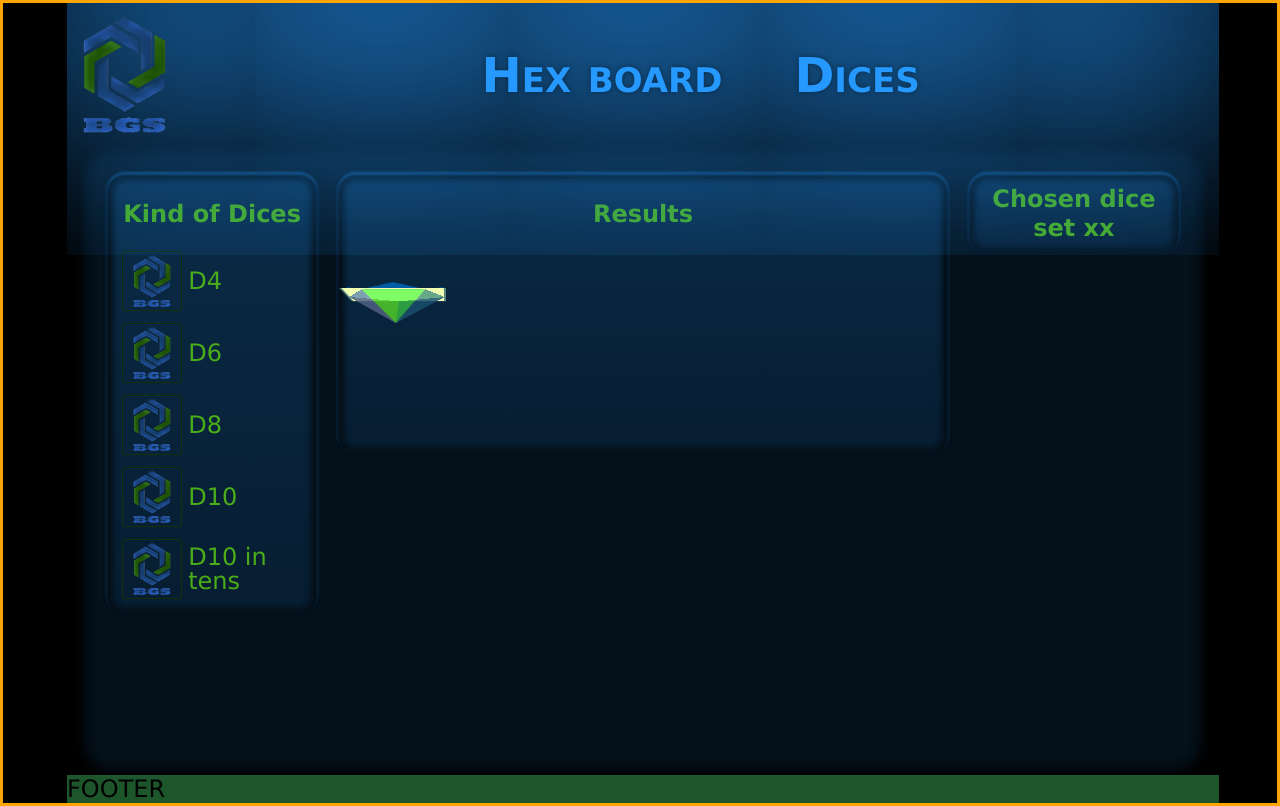
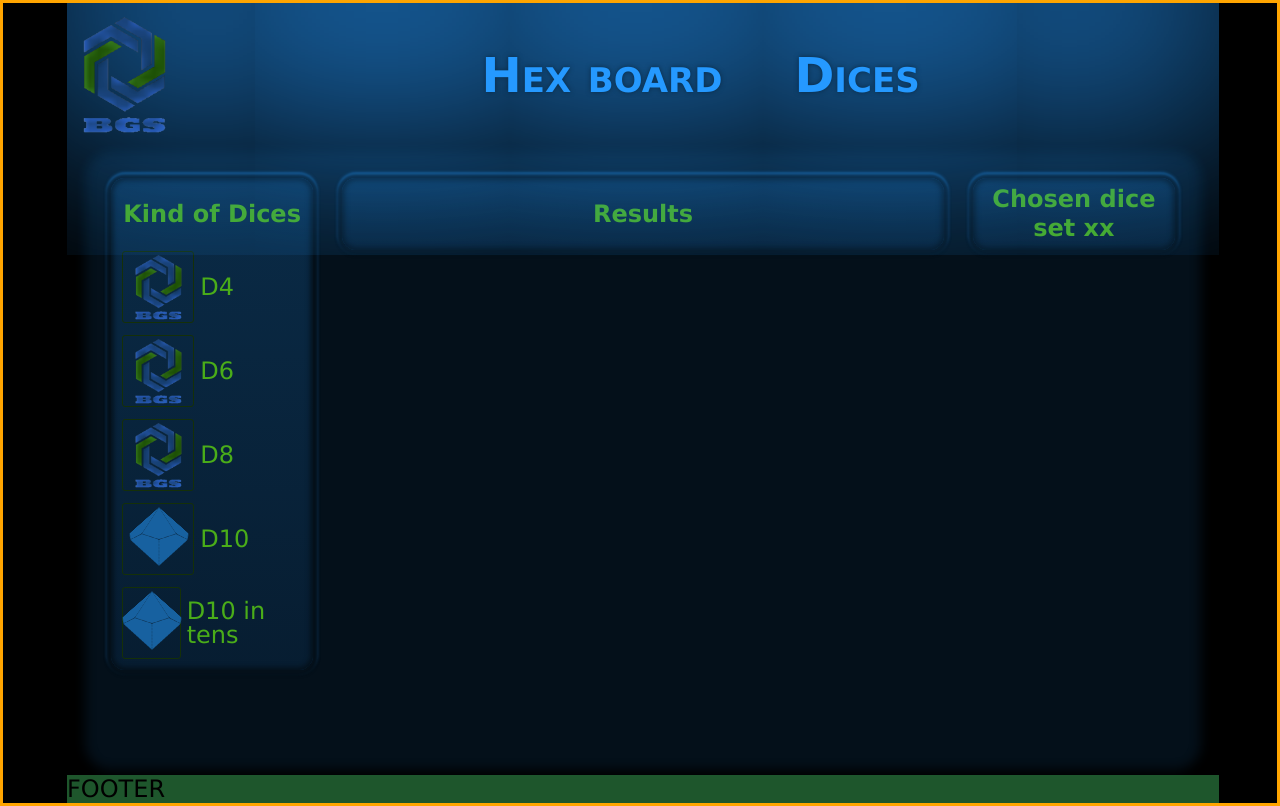
Before and after one commit to jurpiotr/board-game-studio, an Angular app: page / in a window 1280 px wide. Built offline with nearby package versions, Linux system fonts and the light colour scheme.

Commit message:
updated 3d model dice D10 - part2(added second partial and set animate)

```diff
--- a/src/app/app.component.html
+++ b/src/app/app.component.html
@@ -21,19 +21,49 @@
                <span class="name-dice">D4</span>
             </li>
             <li class="kind-dice">
-                  <img class="icon-dice" src="assets/logo.png">
-                  <span class="name-dice">D6</span>
-               </li>
+               <img class="icon-dice" src="assets/logo.png">
+               <span class="name-dice">D6</span>
+            </li>
             <li class="kind-dice">
                <img class="icon-dice" src="assets/logo.png">
                <span class="name-dice">D8</span>
             </li>
             <li class="kind-dice">
-                  <img class="icon-dice" src="assets/logo.png">
+                  <div class="icon-dice">
+                        <div class="obj3d">
+                           <div class="dice">
+                              <div class="deltoid top1"></div>
+                              <div class="deltoid top2"></div>
+                              <div class="deltoid top3"></div>
+                              <div class="deltoid top4"></div>
+                              <div class="deltoid top5"></div>
+                              <div class="deltoid top6"></div>
+                              <div class="deltoid top7"></div>
+                              <div class="deltoid top8"></div>
+                              <div class="deltoid top9"></div>
+                              <div class="deltoid top10"></div>
+                           </div>
+                        </div>
+                     </div>
                   <span class="name-dice">D10</span>
                </li>
             <li class="kind-dice">
-               <img class="icon-dice" src="assets/logo.png">
+                  <div class="icon-dice">
+                        <div class="obj3d">
+                           <div class="dice">
+                              <div class="deltoid top1"></div>
+                              <div class="deltoid top2"></div>
+                              <div class="deltoid top3"></div>
+                              <div class="deltoid top4"></div>
+                              <div class="deltoid top5"></div>
+                              <div class="deltoid top6"></div>
+                              <div class="deltoid top7"></div>
+                              <div class="deltoid top8"></div>
+                              <div class="deltoid top9"></div>
+                              <div class="deltoid top10"></div>
+                           </div>
+                        </div>
+                     </div>
                <span class="name-dice">D10 in tens</span>
             </li>
          </ul>
@@ -43,15 +73,6 @@
          <h4 class="main__title">
             <span>Results</span>
          </h4>
-         <div class="obj3d">
-            <div class="dice">
-               <div class="deltoid top1"></div>
-               <div class="deltoid top2"></div>
-               <div class="deltoid top3"></div>
-               <div class="deltoid top4"></div>
-               <div class="deltoid top5"></div>
-            </div>
-         </div>
       </div>
 
       <div class="main__panel main__chosen-dices">
--- a/src/app/app.component.scss
+++ b/src/app/app.component.scss
@@ -1,6 +1,8 @@
 @use 'sass:math';
 @import "../stylings/vars.scss";
-$widthSides: 5;
+
+$color_dice: $secondary-color;
+$widthSides: 6;
 $heightSides: 6;
 $unitWidthSides: 1em * $widthSides;
 $unitHeightSide: 1em * $heightSides / 2;
@@ -11,41 +13,87 @@ $heightDeflectionTriangles: math.sqrt(math.pow(($widthSides), 2) - math.pow($apo
 $sinDeflaction: math.div($heightDeflectionTriangles, $widthSides);
 $angleDeflection: math.asin($sinDeflaction);
 
+$isoscelesSide: math.sqrt(math.pow(($widthSides / 2), 2) + math.pow($apothemPentagon, 2));
+$diffDeflectionVertexToBase: $isoscelesSide - $apothemPentagon;
+$distance-top-from-bottom-triangles: math.tan($angleDeflection) * $diffDeflectionVertexToBase;
+$heightConnectingCubes: ($diffDeflectionVertexToBase / math.cos($angleDeflection)) * 1.0em;
+
+@keyframes rotation {
+   0% {
+      transform: rotateX(90deg) rotateY(0deg) rotateZ(0deg);
+   }
+   25%{
+      transform: rotateX(60deg) rotateY(0deg) rotateZ(90deg);
+   }
+   50% {
+      transform: rotateX(90deg) rotateY(0deg) rotateZ(180deg);
+   }
+   75% {
+      transform: rotateX(120deg) rotateY(0deg) rotateZ(270deg);
+   }
+   100% {
+      transform: rotateX(90deg) rotateY(0deg) rotateZ(360deg);
+   }
+}
+
 .top1{
    transform: translate3d(0px, 0px, $heightDeflectionTriangles * -1em) rotateZ(0deg) rotateX($angleDeflection);
-   border-bottom: $unitWidthSides solid rgba(51, 251, 51, 0.6);
+   border-bottom: $unitWidthSides solid $color_dice;
 }
 .top2{
    transform: translate3d(0px, 0px, $heightDeflectionTriangles * -1em) rotateZ(72deg) rotateX($angleDeflection);
-   border-bottom: $unitWidthSides solid rgba(47, 97, 177, 0.6);
+   border-bottom: $unitWidthSides solid $color_dice;
 }
 .top3{
    transform: translate3d(0px, 0px, $heightDeflectionTriangles * -1em) rotateZ(144deg) rotateX($angleDeflection);
-border-bottom: $unitWidthSides solid rgba(158, 95, 23, 0.6);
+   border-bottom: $unitWidthSides solid $color_dice;
 }
 .top4{
    transform: translate3d(0px, 0px, $heightDeflectionTriangles * -1em) rotateZ(216deg) rotateX($angleDeflection);
-border-bottom: $unitWidthSides solid rgba(59, 0, 107, 0.6);
+   border-bottom: $unitWidthSides solid $color_dice;
 }
 .top5{
    transform: translate3d(0px, 0px, $heightDeflectionTriangles * -1em) rotateZ(288deg) rotateX($angleDeflection );
-border-bottom: $unitWidthSides solid rgba(10, 110, 110, 0.6);
+   border-bottom: $unitWidthSides solid $color_dice;
+}
+.top6{
+   transform: translate3d(0px, 0px, $distance-top-from-bottom-triangles + $heightDeflectionTriangles + em) rotateZ(36deg) rotateX($angleDeflection * -1) rotateY(180deg);
+   border-bottom: $unitWidthSides solid $color_dice;
+}
+.top7{
+   transform: translate3d(0px, 0px, $distance-top-from-bottom-triangles + $heightDeflectionTriangles + em) rotateZ(108deg) rotateX($angleDeflection * -1) rotateY(180deg);
+   border-bottom: $unitWidthSides solid $color_dice;
+}
+.top8{
+   transform: translate3d(0px, 0px, $distance-top-from-bottom-triangles + $heightDeflectionTriangles + em) rotateZ(180deg) rotateX($angleDeflection * -1) rotateY(180deg);
+   border-bottom: $unitWidthSides solid $color_dice;
+}
+.top9{
+   transform: translate3d(0px, 0px, $distance-top-from-bottom-triangles + $heightDeflectionTriangles + em) rotateZ(252deg) rotateX($angleDeflection * -1) rotateY(180deg);
+   border-bottom: $unitWidthSides solid $color_dice;
+}
+.top10{
+   transform: translate3d(0px, 0px, $distance-top-from-bottom-triangles + $heightDeflectionTriangles + em) rotateZ(324deg) rotateX($angleDeflection * -1) rotateY(180deg);
+   border-bottom: $unitWidthSides solid $color_dice;
 }
 .obj3d{
-   width: 200px;
-   height: 200px;
+   width: 100%;
+   height:100%;
    perspective: 800px;
 }
 
 .dice{
-   font-size: 10px;
    position: relative;
-   width: 100px;
-   height: 100px;
-   border: 2px solid rgb(86, 133, 130);
+   width: 100%;
+   height: 100%;
    transform-style: preserve-3d;
-   background-color: rgb(241, 255, 176);
-   transform: rotateX(94deg);
+   transform-origin: center;
+   transform: rotateX(90deg) rotateZ(0deg);
+    &:hover {
+      animation: rotation 8s linear infinite;
+      animation-direction: initial;
+    }
+
 }
 
 .deltoid {
@@ -54,7 +102,7 @@ border-bottom: $unitWidthSides solid rgba(10, 110, 110, 0.6);
    left: calc(50% - $unitHeightSide);
    width: 0;
    transform-origin: 50% 0;
-
+   backface-visibility: hidden;
    border-left: $unitHeightSide solid transparent;
    border-right: $unitHeightSide solid transparent;
 }
@@ -66,12 +114,9 @@ border-bottom: $unitWidthSides solid rgba(10, 110, 110, 0.6);
    width: 0;
    border-left: $unitHeightSide solid transparent;
    border-right: $unitHeightSide solid transparent;
-   border-top: 1em solid rgb(0, 92, 167);
+   border-top: $heightConnectingCubes solid $color_dice;
 
 }
-
-
-
 
 .container {
    display: flex;
@@ -181,15 +226,17 @@ border-bottom: $unitWidthSides solid rgba(10, 110, 110, 0.6);
    .kind-dice {
       display: flex;
       align-items: center;
-      height: 3rem;
       padding: 0.25rem;
+      font-size: 1em;
    }
    .icon-dice {
-      height: 100%;
-      padding: 0.125rem;
+      height: 3rem;
+      width: 3rem;
+      padding: 0.1rem;
       vertical-align: middle;
       border: 0.07rem solid $primary-dark-color;
       border-radius: 0.125rem;
+      font-size: 0.25rem;
    }
    .name-dice {
       display: inline-block;
@@ -204,3 +251,79 @@ border-bottom: $unitWidthSides solid rgba(10, 110, 110, 0.6);
 .footer {
    background-color: rgba(76, 216, 111, 0.4);
 }
+
+
+
+// $edge-pentagon: 120;
+// $pentagon-height: ($edge-pentagon * (math.sqrt(5 + 2 * math.sqrt(5))))/2;
+// $pentagon-diagonal: ($edge-pentagon * (1 + math.sqrt(5)))/2;
+// $outside-edge-angles: (180deg - 108deg) / 2;
+// $apothemPentagon: $edge-pentagon / (2 * math.tan($outside-edge-angles));
+// $pentagon-circumcircle-radius: $pentagon-height - $apothemPentagon;
+
+// $xyz: $pentagon-circumcircle-radius - $apothemPentagon;
+// $height-pentagon-deflation: math.tan($outside-edge-angles) * $apothemPentagon;
+// $hypotenuse-pentagon-deflation: math.sqrt(math.pow($apothemPentagon, 2) + math.pow($height-pentagon-deflation, 2));
+// $height-diagonal-to-center:  math.sqrt(math.pow($pentagon-circumcircle-radius, 2) - math.pow(($pentagon-diagonal / 2), 2));
+// $turn-thift-pentagon-to-diagonal: $apothemPentagon - $height-diagonal-to-center;
+
+// $diff-circumcircles: $pentagon-circumcircle-radius - $apothemPentagon;
+// $circumcircles-ratio: ($pentagon-circumcircle-radius/ $apothemPentagon) * 50%;
+// p {
+//    width: $diff-circumcircles * 10px;
+//    height: 20px;
+//    background: rgb(81, 226, 23);
+// }
+// .dogecahedron {
+//    position: relative;
+//    width: $pentagon-diagonal * 1px;
+//    height: $pentagon-diagonal * 1px;
+
+//    background: rgb(23, 255, 100);
+//    .pentagon {
+//       top: ($diff-circumcircles / 4) * 1px;
+//    }
+// }
+// .pentagon {
+//    position: absolute;
+//    width: $pentagon-height * 1px;
+//    height: $pentagon-height * 1px;
+//    background: linear-gradient(45deg, rgba(194, 47, 47, 0.7) 0%, rgba(0, 0, 216, 0.4) 100%);
+//    transform-origin: 50%;
+
+// }
+// .p2 {
+//    display: flex;
+//    justify-content: center;
+//    align-items: center;
+//    transform: /*translate3d($edge-pentagon * 1.36px, $turn-thift-pentagon-to-diagonal * 1px, 0px) */rotateZ($outside-edge-angles * 8);
+//    animation: r 6s linear infinite;
+//    clip-path: polygon( 50% 0, 100% 38%, 81% 100%, 19% 100%, 0 38%);
+// }
+// .ppp{
+//    width: 2px;
+//    height: 2px;
+//    background-color: black;
+// }
+
+
+
+// @keyframes r {
+//    0% {
+//       transform: rotateX(0) rotateY(0deg) rotateZ(0deg);
+//    }
+//    25%{
+//       transform: rotateX(0) rotateY(0deg) rotateZ(90deg);
+//    }
+//    50% {
+//       transform: rotateX(0) rotateY(0deg) rotateZ(180deg);
+//    }
+//    75% {
+//       transform: rotateX(0) rotateY(0deg) rotateZ(270deg);
+//    }
+//    100% {
+//       transform: rotateX(0) rotateY(0deg) rotateZ(360deg);
+//    }
+
+
+// }
```
